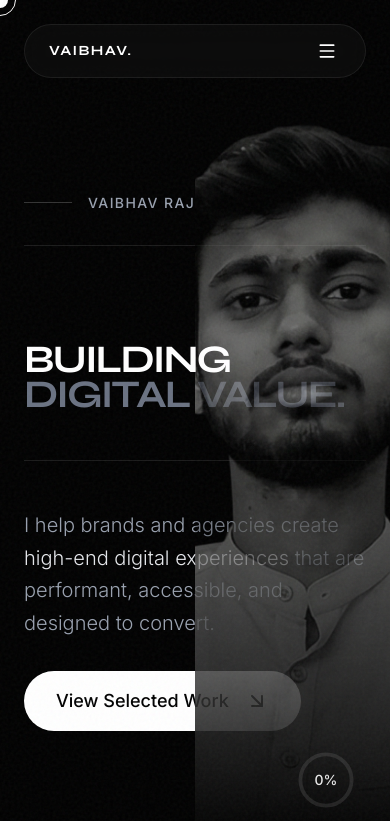
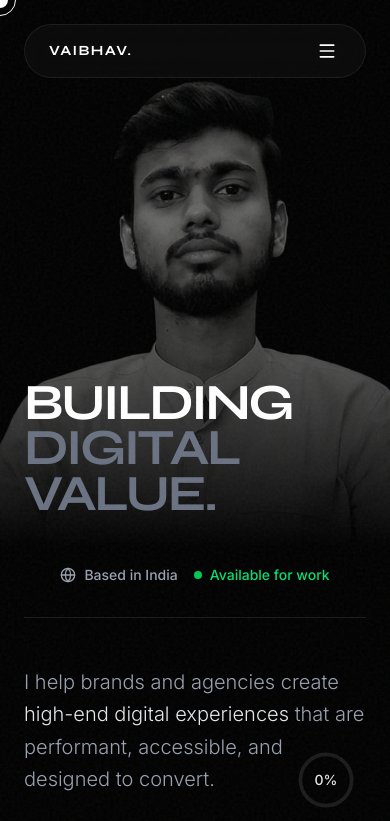
Before and after one commit to Vaibhav5860/Portfolio, a React (Vite) app: page / in a window 390 px wide. Shown: the top 821 px of the page. Built offline with nearby package versions, Linux system fonts and the light colour scheme.

Commit message:
Update Hero section layout for mobile responsiveness

```diff
--- a/src/components/Hero.jsx
+++ b/src/components/Hero.jsx
@@ -40,10 +40,10 @@ const Hero = () => {
   };
 
   return (
-    <section id="home" className="min-h-screen flex flex-col justify-center relative overflow-hidden pt-20">
+    <section id="home" className="min-h-screen flex flex-col justify-center relative overflow-hidden pt-0 md:pt-20">
 
       {/* Profile Image Background Layer */}
-      <div className="absolute right-0 top-0 h-full w-1/2 z-10 pointer-events-none">
+      <div className="absolute right-0 top-0 h-[65vh] md:h-full w-full md:w-1/2 z-10 pointer-events-none">
         <div className="absolute inset-0 bg-gradient-to-t from-black via-transparent to-transparent z-10"></div>
         <img
           src={profileImg}
@@ -52,21 +52,21 @@ const Hero = () => {
         />
       </div>
 
-      <div className="max-w-[90rem] mx-auto px-6 sm:px-12 lg:px-16 relative w-full">
+      <div className="max-w-[90rem] mx-auto px-6 sm:px-12 lg:px-16 relative w-full flex flex-col md:block">
 
         {/* Top Metadata */}
         <motion.div
           initial={{ opacity: 0, y: -20 }}
           animate={{ opacity: 1, y: 0 }}
           transition={{ duration: 0.8, delay: 0.2, ease: [0.16, 1, 0.3, 1] }}
-          className="flex justify-between items-start mb-24 w-full border-b border-white/10 pb-8"
+          className="order-2 md:order-none flex justify-between items-start mb-8 md:mb-24 w-full border-b border-white/10 pb-8 pt-4 md:pt-0"
         >
-          <div className="flex items-center gap-4">
+          <div className="hidden md:flex items-center gap-4">
             <div className="h-[1px] w-12 bg-white/20"></div>
             <span className="text-sm font-medium text-gray-400 tracking-widest uppercase">Vaibhav Raj</span>
           </div>
 
-          <div className="hidden md:flex gap-12 text-sm font-medium text-gray-400 z-15">
+          <div className="flex mx-auto md:mx-0 flex-row gap-4 md:gap-12 text-sm font-medium text-gray-400 z-15">
             <div className="flex items-center gap-2 ">
               <Globe size={16} />
               <span>Based in India</span>
@@ -85,9 +85,9 @@ const Hero = () => {
           variants={container}
           initial="hidden"
           animate="visible"
-          className="mb-12"
+          className="order-1 md:order-none mb-0 md:mb-12 mt-0 h-[65vh] md:h-auto flex flex-col justify-end md:justify-center pt-20 md:pt-0"
         >
-          <h1 className="text-[10vw] leading-[0.9] font-display font-bold tracking-tighter text-white mb-8 relative">
+          <h1 className="text-[13vw] md:text-[10vw] leading-[0.9] font-display font-bold tracking-tighter text-white mb-8 relative">
             <div className="overflow-hidden relative z-15">
               <motion.span variants={textReveal} className="block">
                 BUILDING
@@ -96,8 +96,8 @@ const Hero = () => {
             {/* Dual Layer "DIGITAL VALUE" */}
             <div className="relative">
               {/* Layer 1: Behind Image (Normal) */}
-              <div className="overflow-hidden relative z-0">
-                <motion.span variants={textReveal} className="block text-gray-500">
+              <div className="overflow-hidden relative z-10 md:z-0">
+                <motion.span variants={textReveal} className="block text-gray-500 md:text-gray-500">
                   DIGITAL VALUE.
                 </motion.span>
               </div>
@@ -105,7 +105,7 @@ const Hero = () => {
           </h1>
         </motion.div>
 
-        <div className="flex flex-col md:flex-row justify-between items-end gap-12 border-t border-white/10 pt-12">
+        <div className="order-3 md:order-none flex flex-col md:flex-row justify-between items-end gap-12 border-t-0 md:border-t border-white/10 pt-4 md:pt-12">
           <div className="flex flex-col gap-8">
             <motion.p
               initial={{ opacity: 0, y: 20 }}
```
